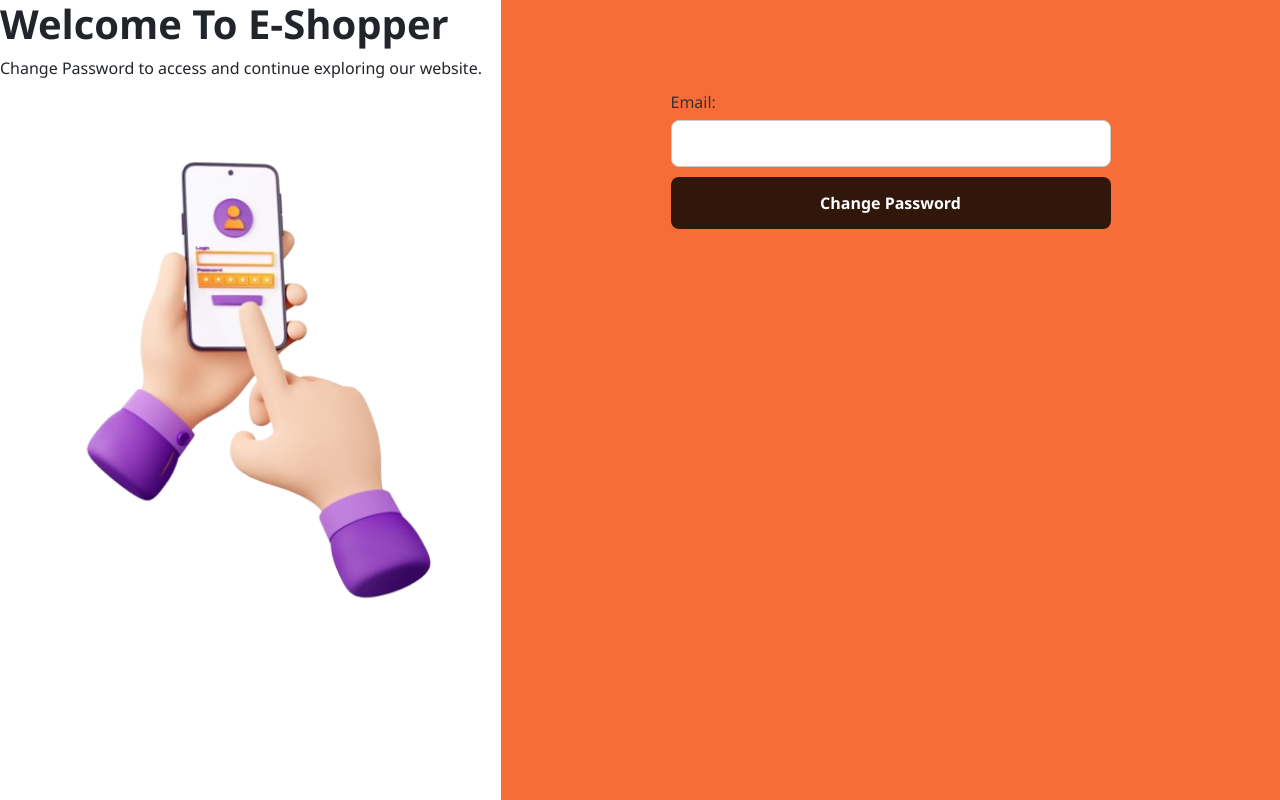
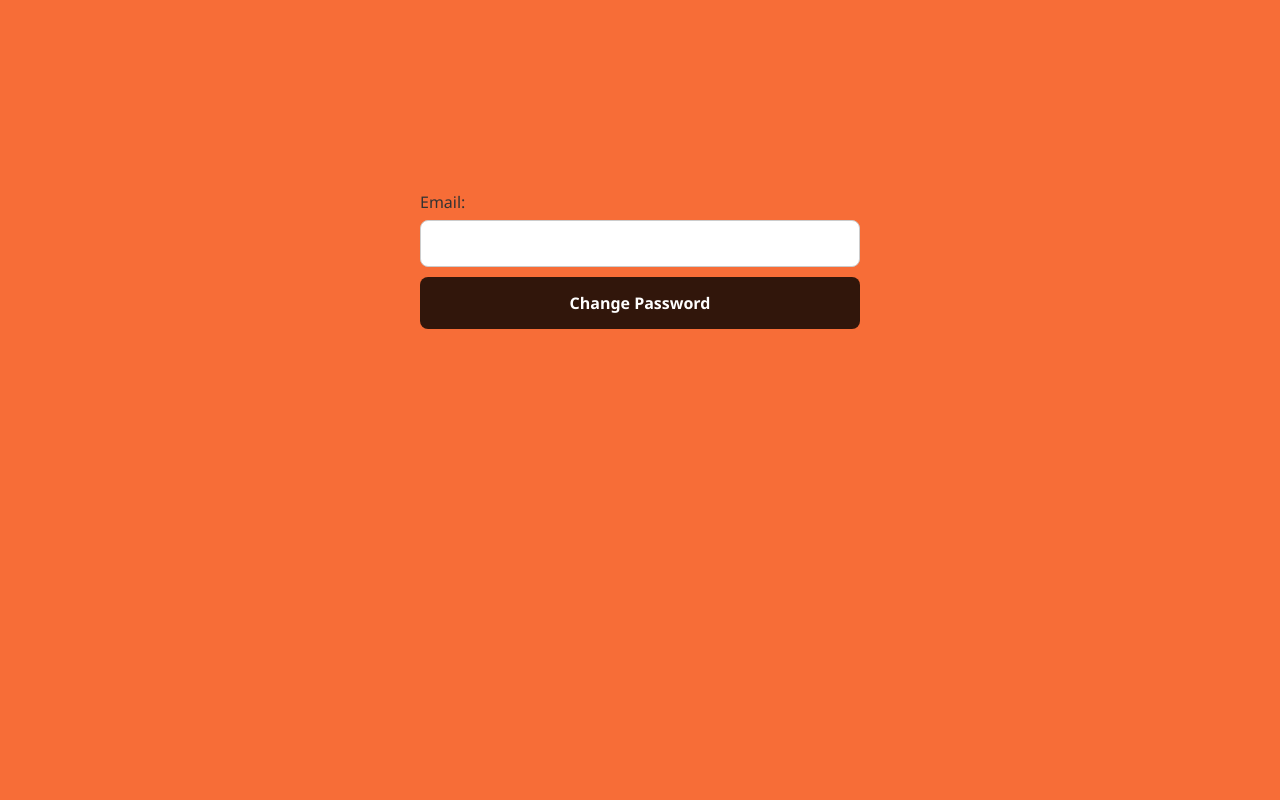
Before and after one commit to jessicachh/Resturant, a Django app: page /accounts/password_reset/ in a window 1280 px wide. Run offline with Django 5.2, Linux system fonts and the light colour scheme; some libraries are stand-ins or nearby versions.

Commit message:
changes in UI

```diff
--- a/Resturant/accounts/templates/accounts/password_reset.html
+++ b/Resturant/accounts/templates/accounts/password_reset.html
@@ -16,7 +16,14 @@
   <link rel="stylesheet" href="{% static 'login.css' %}">
 
   <style>
-     label {
+    body{
+      background-color: #f76d37;
+    }
+    .login-right{
+      margin-top: 100px;
+    }
+
+    label {
   display: block;
   margin-bottom: 6px;
   color: #333;
@@ -30,32 +37,20 @@ input {
   border-radius: 8px;
   font-size: 14px;
 }
+
   </style>
 
 </head>
 <body>
-  <div class="login-wrapper">
-    <div class="login-left">
-      <h1 class="d-3 fw-bold text-dark ">Welcome To E-Shopper</h1>
-      <p class="text-dark ">Change Password to access and continue exploring our website.</p>
-      <img src="{% static 'images/download (13).png' %}" alt="Login Illustration" />
-    </div>
-
     <div class="login-right">
       <form class="form" method="post" action="">
         {% csrf_token %}
         {% for fm in form %}
           {{fm.label_tag}}{{fm}}{{fm.errors|striptags}}
         {% endfor %}
-
-
         <button type="submit" class="btn-submit">Change Password</button>
-
-
-
       </form>
     </div>
-  </div>
 
 
    {% if messages %}
```
Also changed, not shown: Resturant/accounts/templates/accounts/password_done.html (+3 -9 lines), Resturant/db.sqlite3.
